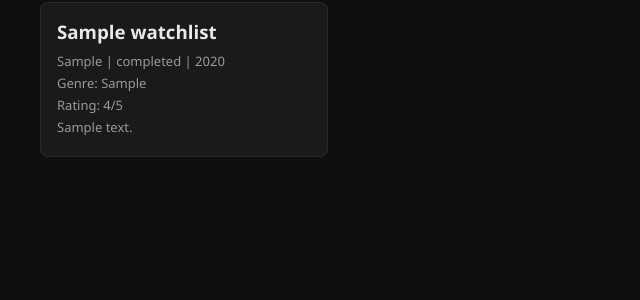
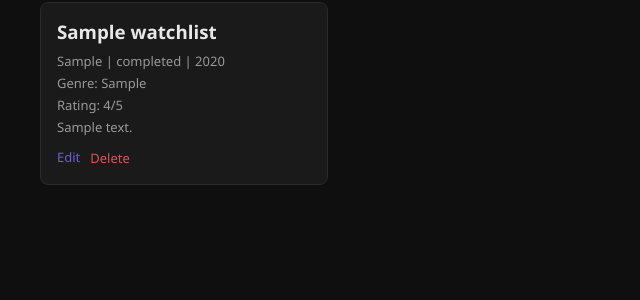
Before and after one commit to plsugam/Movie_Watchlist_Project, a Flask app: page /watchlist in a window 1280 px wide. Shown: the part 164-464 px from the top of the page, without its empty margins (0-640 px from the left). Run offline with Flask 3, Linux system fonts and the light colour scheme; the visitor is signed in with stand-in values (Sample User, id 1); tables that the repository leaves empty hold one stand-in row (values such as "Sample post").

Commit message:
templates update

```diff
--- a/app/static/css/style.css
+++ b/app/static/css/style.css
@@ -107,6 +107,33 @@ body {
     margin-bottom: 4px;
 }
 
+.card-actions {
+    display: flex;
+    gap: 10px;
+    margin-top: 10px;
+    align-items: center;
+}
+
+.card-actions a {
+    color: #6c5ce7;
+    text-decoration: none;
+    font-size: 13px;
+}
+
+.card-actions form {
+    margin: 0;
+}
+
+.card-actions button {
+    background: none;
+    border: none;
+    color: #e05252;
+    font-size: 13px;
+    cursor: pointer;
+    padding: 0;
+    font-family: inherit;
+}
+
 .auth-wrapper select,
 .auth-wrapper textarea {
     display: block;
--- a/app/templates/watchlist.html
+++ b/app/templates/watchlist.html
@@ -21,6 +21,12 @@
                     {% if t.genre %}<p>Genre: {{ t.genre }}</p>{% endif %}
                     {% if t.rating %}<p>Rating: {{ t.rating }}/5</p>{% endif %}
                     {% if t.notes %}<p>{{ t.notes }}</p>{% endif %}
+                    <div class="card-actions">
+                        <a href="{{ url_for('watchlist.edit_title', id=t.id) }}">Edit</a>
+                        <form method="POST" action="{{ url_for('watchlist.delete_title', id=t.id) }}" onsubmit="return confirm('Remove this title from your watchlist?');">
+                            <button type="submit">Delete</button>
+                        </form>
+                    </div>
                 </div>
             {% endfor %}
         </div>
```
Also changed, not shown: app/templates/edit.html (added, +31 -0 lines).
